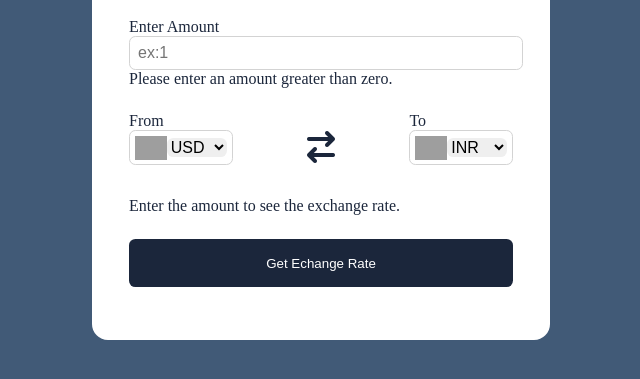
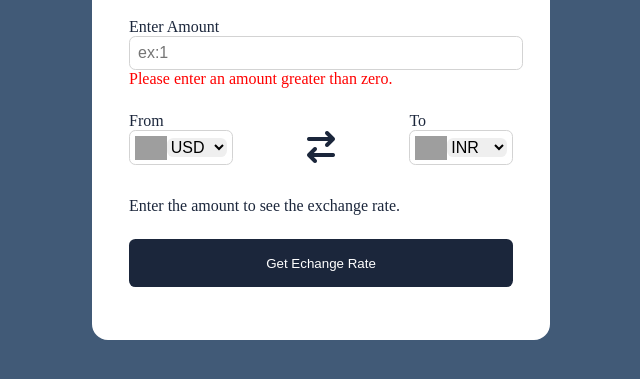
Before and after one commit to FasihaKhanamDalazak/currency_converter, a plain HTML site: page index.html in a window 1280 px wide. Both pictures are taken after typing "Sample" into the empty fields and a click on the button "Get Echange Rate". Shown: the part 269-648 px from the top of the page, without its empty margins (319-959 px from the left). Drawn offline with Linux system fonts and the light colour scheme; grey boxes are pictures that could not be loaded.

Commit message:
Update style.css

```diff
--- a/style.css
+++ b/style.css
@@ -35,7 +35,10 @@ form input{
     padding-left: 0.5rem;
 
 }
-
+#errMsg{
+    display: none;
+    color: red;
+}
 .dropdown{
     display: flex;
     justify-content: space-between;
@@ -67,6 +70,7 @@ form input{
     margin-top: 1.5rem;
     margin-bottom: 1.5rem;
     color: #1b263b;
+    font-weight: 500;
 }
 form button{
     height: 3rem;
```
